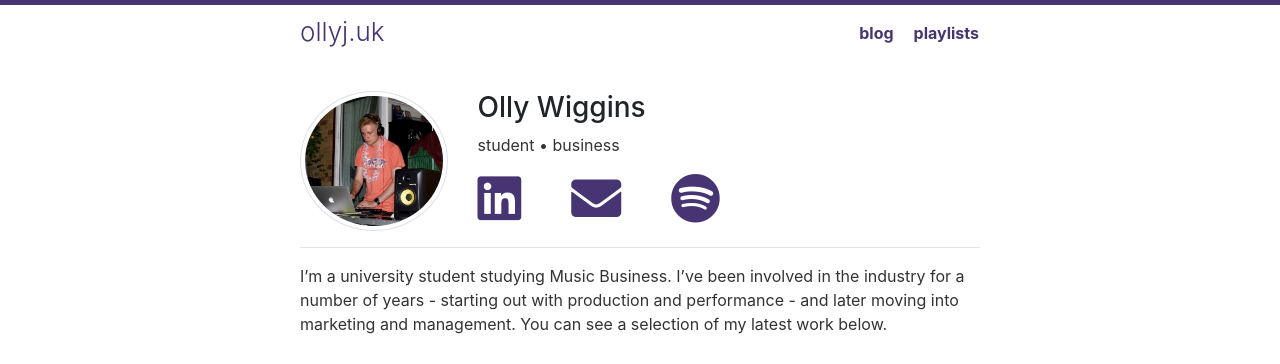
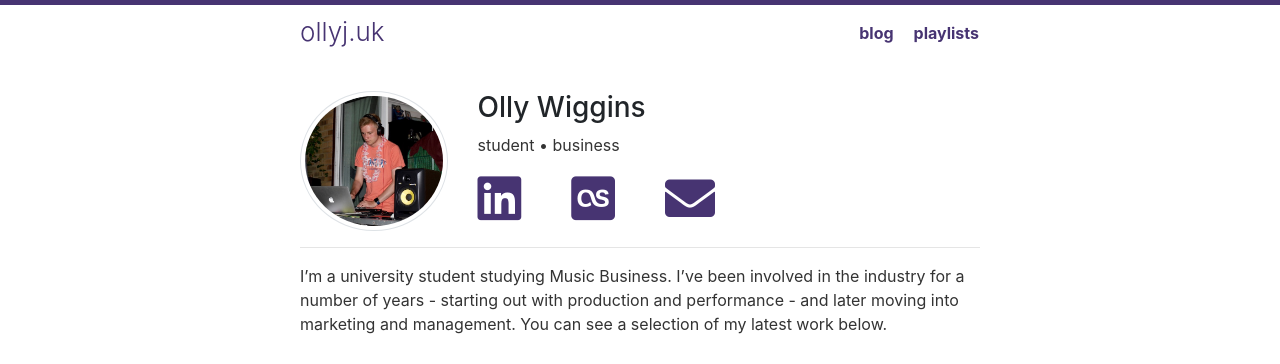
Before and after one commit to ollyy/ollyy.github.io, a Jekyll site: the page built from index.md, in a window 1280 px wide. Shown: the top 364 px of the page. Built offline with Jekyll 4.4.1, drawn with Linux system fonts in a browser that asks for light colours.

Commit message:
Add lastfm social link

```diff
--- a/_config.yml
+++ b/_config.yml
@@ -11,6 +11,7 @@ social:
   spotify: spotify:user:11173788945:playlist:1txSunJXQwNszOElPKUKz6
   metblue: https://www.facebook.com/metropolisblue
   github: https://github.com/ollyyj/ollyyj.github.io
+  lastfm: https://www.last.fm/user/ollyyj
 
 minima:
   date_format: "%b %-d, %Y"
--- a/_layouts/default.html
+++ b/_layouts/default.html
@@ -16,8 +16,8 @@
             <h3>Olly Wiggins</h3>
             <p>student &bull; business</p>
             <a class="socials" href="{{ site.social.linkedin }}"><i class="fab fa-linkedin icons"></i></a>
+            <a class="socials" href="{{ site.social.lastfm }}"><i class="fab fa-lastfm-square icons"></i></a>
             <a class="socials" href="mailto:{{ site.email }}"><i class="fa fa-envelope icons"></i></a>
-            <a class="socials" href="{{ site.social.spotify }}"><i class="fab fa-spotify icons"></i></a>
           </div>
         </div>
         <hr>
```
Also changed, not shown: 2 other files.
